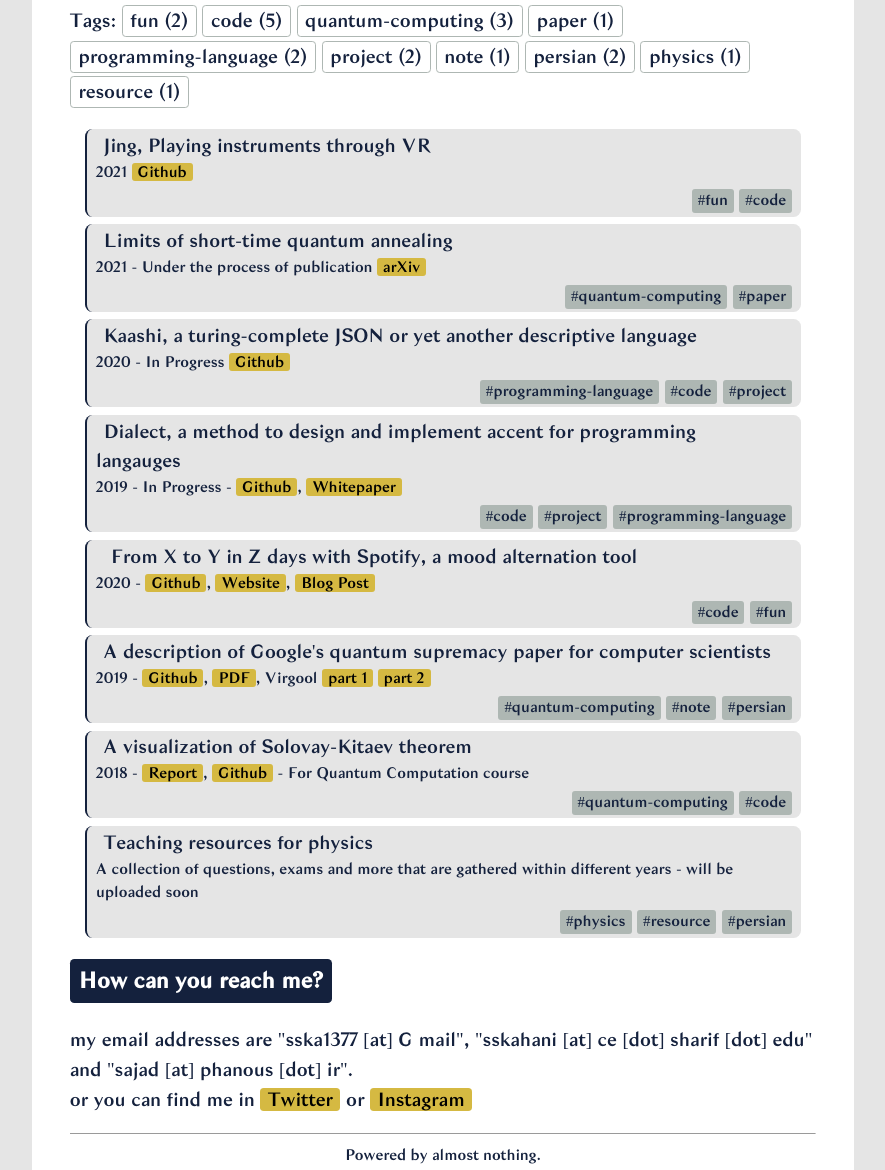
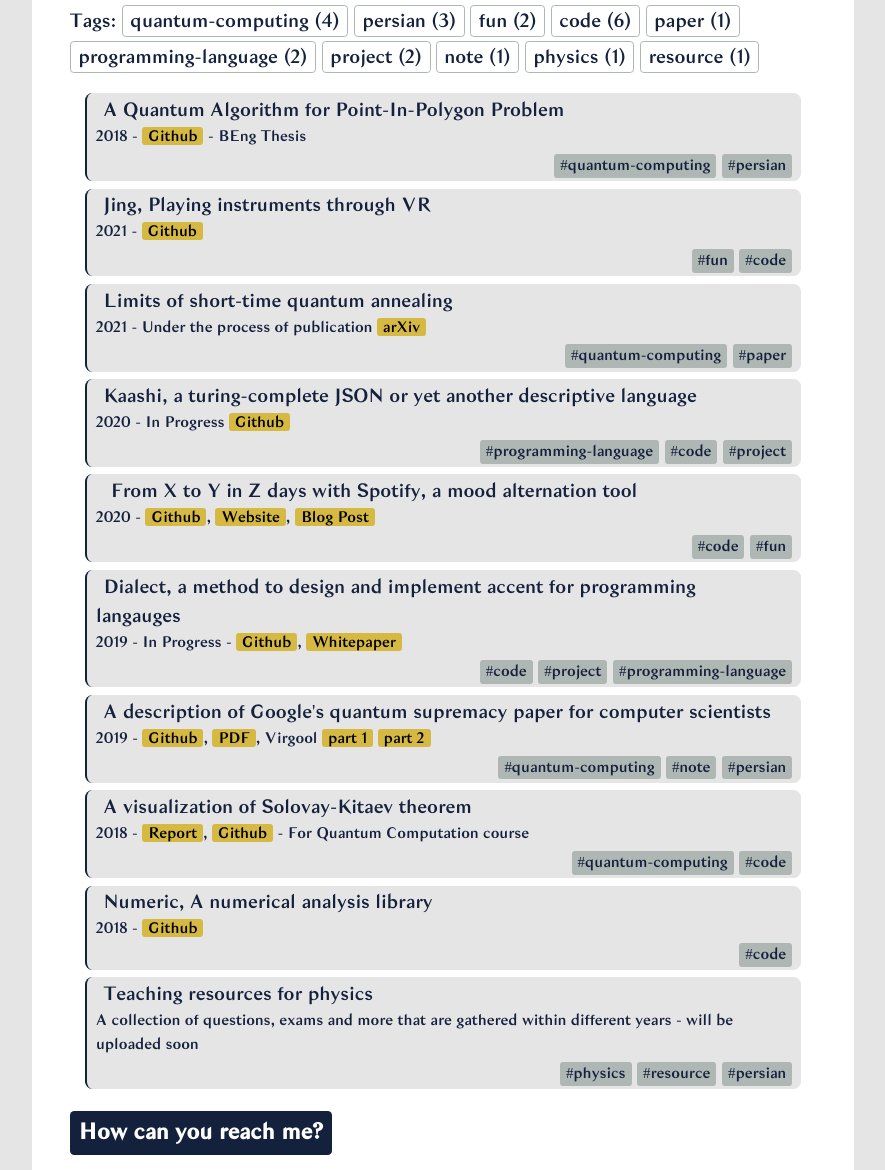
Before and after one commit to sesajad/sesajad.github.io, a plain HTML site: page index.html in a window 1280 px wide. Shown: the part 582-1752 px from the top of the page, without its empty margins (197-1082 px from the left). Drawn offline with Linux system fonts and the light colour scheme.

Commit message:
update website

```diff
--- a/index.html
+++ b/index.html
@@ -235,8 +235,17 @@
                     <span class="tag">#quantum-computing</span>
                     <span class="tag">#project</span></div></li>-->
                 <li class="entry">
+                    <a class="title" name="bsc-thesis">A Quantum Algorithm for Point-In-Polygon Problem</a>
+                    <div class="desc">2018 -
+                        <a href="https://github.com/sesajad/BEng-Thesis`">Github</a>
+                        - BEng Thesis</div>
+                    <div class="tags">
+                        <span class="tag">#quantum-computing</span>
+                        <span class="tag">#persian</span>
+                </div></li>
+                <li class="entry">
                     <a class="title" name="jing">Jing, Playing instruments through VR</a>
-                    <div class="desc">2021
+                    <div class="desc">2021 -
                                             <a href="https://github.com/yektasrk/Jing/">Github</a></div>
                     <div class="tags">
                         <span class="tag">#fun</span>
@@ -260,19 +269,6 @@
                         <span class="tag">#project</span>
                 </div></li>
                 <li class="entry">
-                    <a class="title" name="dialect">Dialect, a method to design and implement accent for programming langauges</a>
-                    <div class="desc">
-                        2019 -
-                        In Progress -
-                        <a href="https://github.com/sesajad/dialect/">Github</a>,
-                        <a href="https://github.com/sesajad/dialect/blob/master/doc/whitepaper.md">Whitepaper</a>
-                    </div>
-                    <div class="tags">
-                    <span class="tag">#code</span>
-                    <span class="tag">#project</span>
-                    <span class="tag">#programming-language</span>
-                </div></li>
-                <li class="entry">
                     <a class="title" name="fromxtoyinz"></a>From X to Y in Z days with Spotify, a mood alternation tool</a>
                     <div class="desc">
                         2020 - <a href="https://github.com/sesajad/fromxtoyinzdays">Github</a>, <a href="https://sesajad.me/sub/xyz/">Website</a>, <a href="https://sesajad.coding.blog/2020-07-xyz">Blog Post</a>
@@ -290,6 +286,19 @@
                     <span class="tag">#quantum-computing</span>
                     <span class="tag">#note</span>
                     <span class="tag">#persian</span></div></li>-->
+                <li class="entry">
+                    <a class="title" name="dialect">Dialect, a method to design and implement accent for programming langauges</a>
+                    <div class="desc">
+                        2019 -
+                        In Progress -
+                        <a href="https://github.com/sesajad/dialect/">Github</a>,
+                        <a href="https://github.com/sesajad/dialect/blob/master/doc/whitepaper.md">Whitepaper</a>
+                    </div>
+                    <div class="tags">
+                    <span class="tag">#code</span>
+                    <span class="tag">#project</span>
+                    <span class="tag">#programming-language</span>
+                </div></li>
                 <li class="entry">
                     <a class="title" name="qcsuprem">A description of Google's quantum supremacy paper for computer scientists</a>
                     <div class="desc">
@@ -313,6 +322,13 @@
                         - For Quantum Computation course</div>
                     <div class="tags">
                         <span class="tag">#quantum-computing</span>
+                        <span class="tag">#code</span>
+                </div></li>
+                <li class="entry">
+                    <a class="title" name="numerics">Numeric, A numerical analysis library</a>
+                    <div class="desc">2018 -
+                        <a href="https://github.com/sesajad/numeric`">Github</a></div>
+                    <div class="tags">
                         <span class="tag">#code</span>
                 </div></li>
                 <li class="entry">
```
Also changed, not shown: 1 other file.
